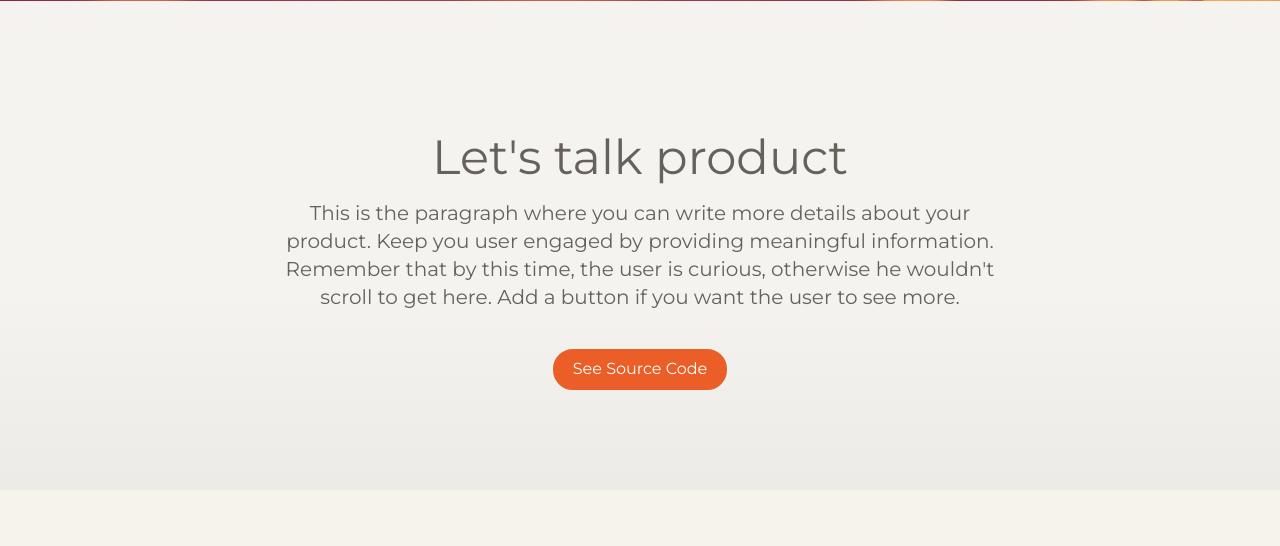
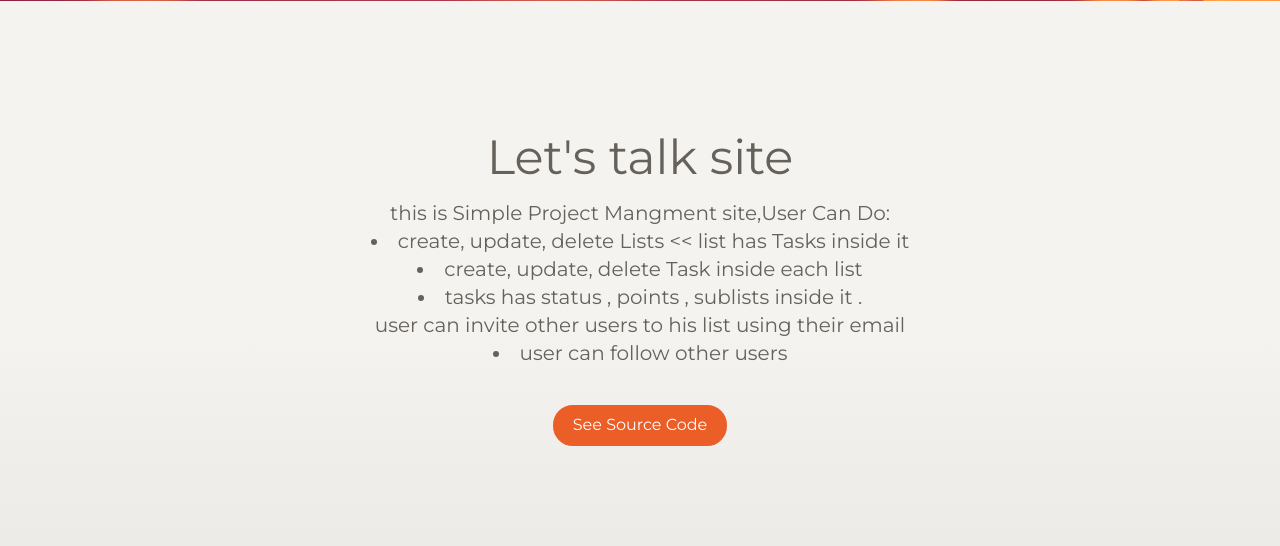
Before and after one commit to AmrAnwar/ToDoList_Django_Project, a Django app: page / in a window 1280 px wide. Shown: the part 723-1269 px from the top of the page. Before the commit the page ends 1113 px from the top, so only its background shows below. Run offline with Django 3.2, Linux system fonts and the light colour scheme; some libraries are stand-ins or nearby versions.

Commit message:
update base.html

```diff
--- a/todo/templates/base.html
+++ b/todo/templates/base.html
@@ -127,11 +127,20 @@
                 <div class="container">
                     <div class="row">
                         <div class="col-md-8 col-md-offset-2">
-                            <h2>Let's talk product</h2>
-                            <h5>This is the paragraph where you can write more details about your product. Keep you user
-                                engaged by providing meaningful information. Remember that by this time, the user is
-                                curious, otherwise he wouldn't scroll to get here. Add a button if you want the user to
-                                see more.</h5>
+                            <h2>Let's talk site</h2>
+                            <h5>
+                                this is Simple Project Mangment site,User Can Do:
+      <li>create, update, delete Lists << list has Tasks inside it
+      </li>
+      <li>create, update, delete Task inside each list
+      </li>
+      <li>tasks has status , points , sublists inside it .
+      </li>user can invite other users to his list using their email
+      <li>user can follow other users
+      </li>
+
+
+                            </h5>
                             <br/>
                             <a href="#" class="btn btn-danger btn-fill">See Source Code</a>
                         </div>
```
